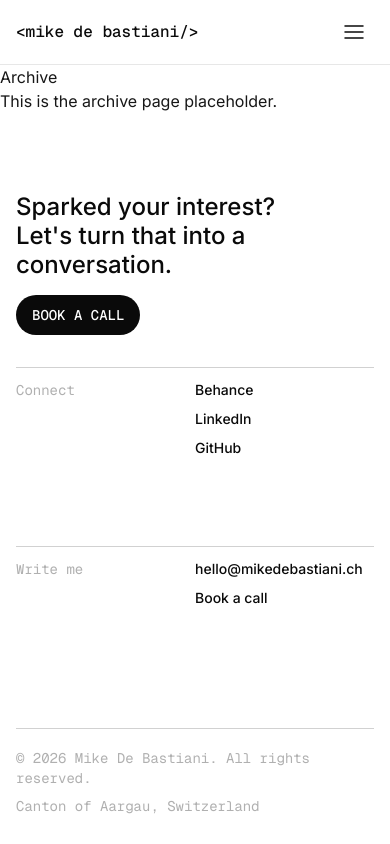
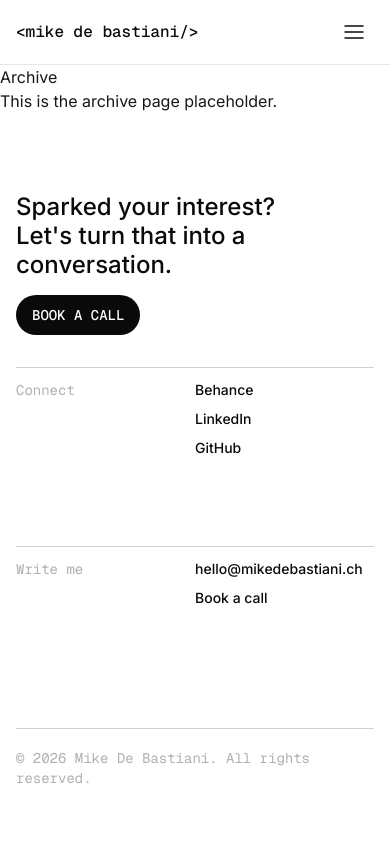
Before and after one commit to mike-debastiani/menx-portfolio, a Next.js app in the folder web/: page /archive in a window 390 px wide. Built offline with nearby package versions, Linux system fonts and the light colour scheme.

Commit message:
Styling: Footer Content Adjustment (for mobile screensize)

```diff
--- a/web/src/components/layout/Footer.tsx
+++ b/web/src/components/layout/Footer.tsx
@@ -9,7 +9,7 @@ export default function Footer({ className = '' }: FooterProps) {
         <p className="font-mono font-normal text-sm leading-[1.4] text-primary-300">
           © 2026 Mike De Bastiani. All rights reserved.
         </p>
-        <p className="font-mono font-normal text-sm leading-[1.4] text-primary-300">
+        <p className="hidden min-[800px]:block font-mono font-normal text-sm leading-[1.4] text-primary-300">
           Canton of Aargau, Switzerland
         </p>
       </div>
```
